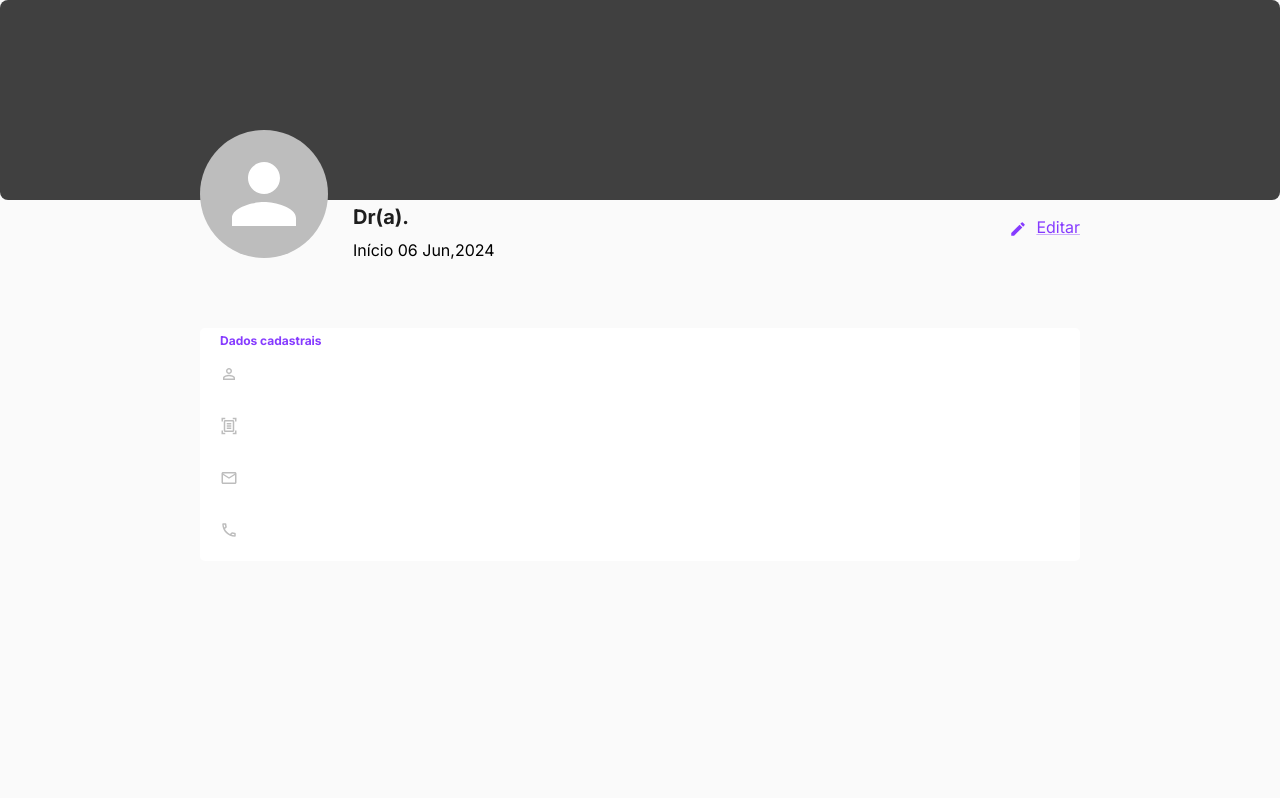
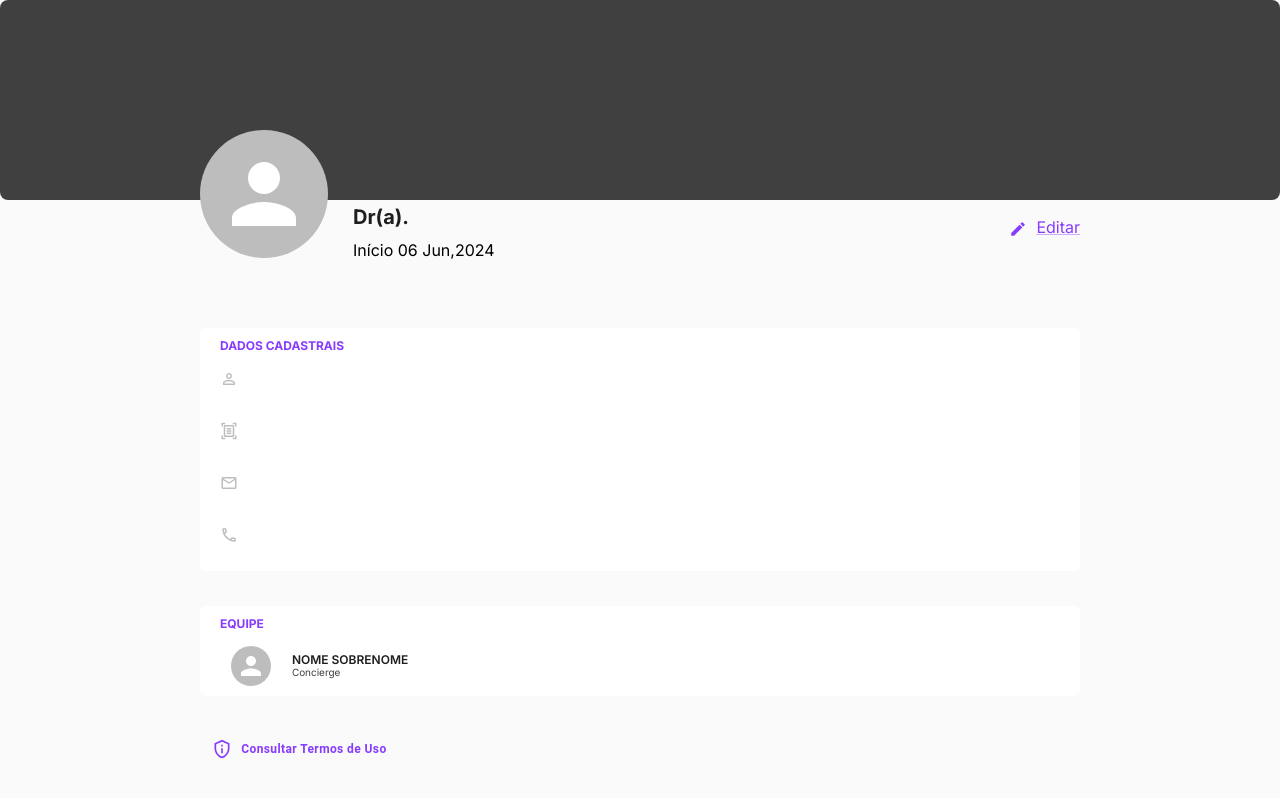
Before and after one commit to Radhark-Tech/frontend-challenge, a Next.js app in the folder frontend/: page /profile in a window 1280 px wide. Shown: the top 798 px of the page. Built offline with nearby package versions, Linux system fonts and the light colour scheme; no server answers.

Commit message:
:sparkles: feat: Update Profile and Term of use, Equipe Component

```diff
--- a/frontend/src/app/profile/edit/page.tsx
+++ b/frontend/src/app/profile/edit/page.tsx
@@ -8,7 +8,7 @@ import EditProfileForm from "@/components/EditProfileForm";
 import { UserContext } from "@/context/UserContext";
 import './styles.css';
 
-export default function edit_profile() {
+export default function EditPage() {
     const { userProfile } = useContext(UserContext);
 
     return(
--- a/frontend/src/app/profile/page.tsx
+++ b/frontend/src/app/profile/page.tsx
@@ -11,6 +11,9 @@ import Background from '@/components/Background';
 
 import { useUserContext } from '@/context/UserContext';
 import './styles.css';
+import { Avatar, Button } from '@mui/material';
+import Equipe from '@/components/Equipe';
+import TermOfUse from '@/components/TermOfUse';
 
 export default function Home() {
 
@@ -22,7 +25,7 @@ export default function Home() {
           <UserProfile name={userProfile?.name} />
         </div>
         <div className='labels-container'>
-          <h3 className='title-data-labels'>Dados cadastrais</h3>
+          <h3 className='title-data-labels'>DADOS CADASTRAIS</h3>
           <DataLabel text={userProfile?.name}>
             <PersonOutlineOutlinedIcon color='disabled' style={{width: '18px'}} />
           </DataLabel>
@@ -36,6 +39,11 @@ export default function Home() {
             <LocalPhoneOutlinedIcon color='disabled' style={{width: '18px'}} />
           </DataLabel>
         </div>
+        <div className='labels-container' style={{marginTop: '35px'}}>
+          <h3 className='title-data-labels'>EQUIPE</h3>
+          <Equipe />
+        </div>
+        <TermOfUse />
       </div>
     </Background>
   );
--- a/frontend/src/app/profile/styles.css
+++ b/frontend/src/app/profile/styles.css
@@ -1,6 +1,6 @@
 .content-container {
     width: 110vh;
-    height: 80vh;
+    height: 120vh;
     top: 8.1rem;
 
     position: absolute;
@@ -16,10 +16,11 @@
     background-color: #Fff;
     border-radius: 5px;
     width: 100%;
-    padding: 5px 20px;
+    padding: 10px 20px;
 }
 
 .title-data-labels {
     color: rgba(134, 59, 255, 1);
     font-size: .75rem;
+
 }
--- /dev/null
+++ b/frontend/src/components/Equipe/index.tsx
@@ -0,0 +1,18 @@
+import { Avatar } from '@mui/material';
+import './styles.css';
+
+export default function Equipe(){
+    return(
+        <div className='equipe-container'>
+            <Avatar
+                alt='Remy Sharp'
+                src=''
+                sx={{ width: 40, height: 40 }}
+            />
+            <div className='equipe-text-container'>
+                <h4>NOME SOBRENOME</h4>
+                <h5 >Concierge</h5>
+            </div>
+        </div>
+    );
+}
--- /dev/null
+++ b/frontend/src/components/Equipe/styles.css
@@ -0,0 +1,25 @@
+.equipe-container{
+    width: 100%;
+    height: 100%;
+    padding-top: 15px;
+    padding-right: 15px;
+    display: flex;
+    flex-direction: row;
+    align-items: center;
+    justify-content: flex-start;
+}
+
+.equipe-text-container{
+    font-size: .75rem;
+    line-height: .75rem;
+    width: 90%;
+}
+
+.equipe-text-container > h4{
+    font-weight: 600;
+    color: rgb(30,30,30);
+}
+.equipe-text-container > h5 {
+    font-weight: 400;
+    color: rgb(64, 64, 64);
+}
--- /dev/null
+++ b/frontend/src/components/TermOfUse/index.tsx
@@ -0,0 +1,13 @@
+import PrivacyTipOutlinedIcon from '@mui/icons-material/PrivacyTipOutlined';
+import { Button } from '@mui/material';
+import NextLink from 'next/link'
+import './styles.css';
+
+export default function TermOfUse(){
+    return (
+        <Button variant='text' component={NextLink} href='/term-of-use' sx={{width: '199px', height: '36px', padding:'6px 8px', marginTop: '35px'}}>
+            <PrivacyTipOutlinedIcon style={{width:'20px'}} />
+            <h5 className='term-text'>Consultar Termos de Uso</h5>
+        </Button>
+    );
+}
--- /dev/null
+++ b/frontend/src/components/TermOfUse/styles.css
@@ -0,0 +1,5 @@
+.term-text{
+    font-size: .75rem;
+    font-weight: 600;
+    line-height: 1.5rem;
+}
--- a/frontend/src/components/UserProfile/index.tsx
+++ b/frontend/src/components/UserProfile/index.tsx
@@ -19,7 +19,7 @@ export default function UserProfile({name}: string|any){
                     <h2  className='user-profile-registered'>Início 06 Jun,2024</h2>
                 </div>
             </div>
-            <Link component={NextLink} href='/profile/edit' underline='always' color='rgba(134, 59, 255, 1)' className='user-profile-edit-button'>
+            <Link component={NextLink} href='/profile/edit' underline='always' color='primary' className='user-profile-edit-button'>
               <EditIcon sx={{ width: 18, color: 'rgba(134, 59, 255, 1)' }} />
               Editar
             </Link>
```
Also changed, not shown: frontend/src/app/term-of-use/page.tsx (added, +7 -0 lines), frontend/src/components/EditProfileForm/index.tsx (+24 -2 lines).
